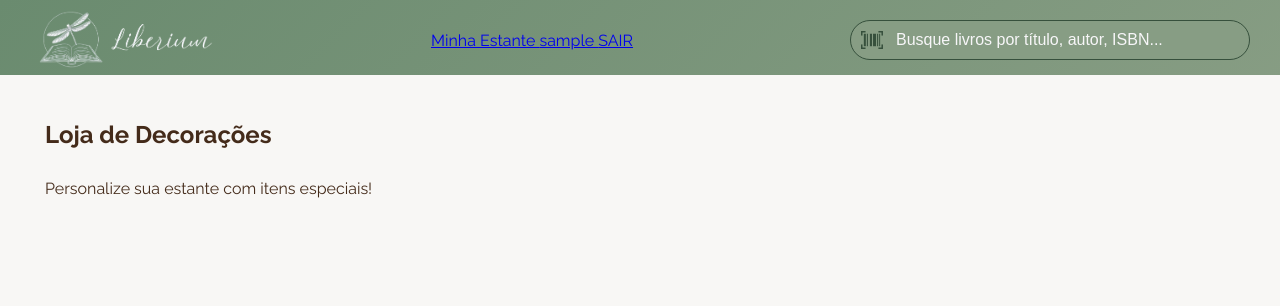
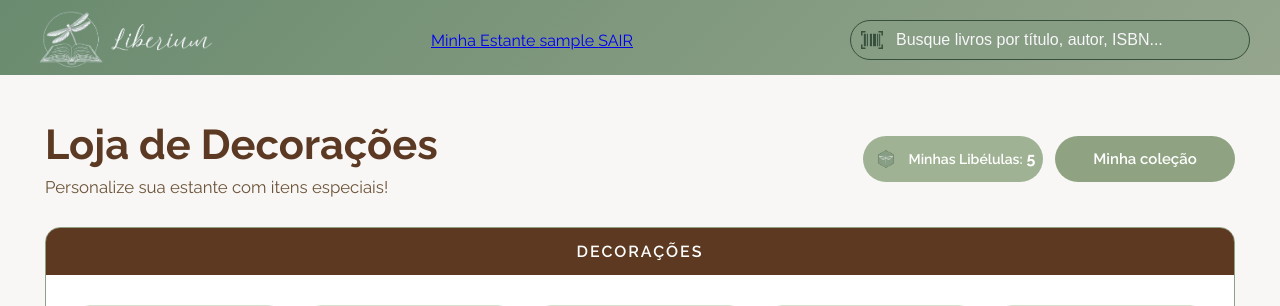
Before and after one commit to Isa-fee/Liberium, a Flask app: page /loja/ in a window 1280 px wide. Shown: the top 306 px of the page. Run offline with Flask 3, Linux system fonts and the light colour scheme; the visitor is signed in with stand-in values (Sample User, id 1); data comes from the database, SQL or seed files in the repository; data that the repository does not hold is empty.

Commit message:
css da loja certo

```diff
--- a/static/css/loja/style.css
+++ b/static/css/loja/style.css
@@ -10,12 +10,11 @@
 
 
 /* ================================
-   CABEÇALHO
+   CABEÇALHO DA LOJA
 ================================ */
 
-.pagina-loja h1 {
+.topo {
     max-width: 1200px;
-    margin: 0 auto 8px;
     margin: 0 auto 30px;
 
     display: flex;
@@ -28,6 +27,7 @@
 
 /* ================================
    TÍTULO
+================================ */
 
 .titulo {
     flex: 1;
@@ -37,23 +37,22 @@
     margin: 0 0 8px;
 
     color: #5b3923;
+
     font-size: 2.6rem;
 }
 
-.pagina-loja > p {
-    max-width: 1200px;
-    margin: 0 auto 40px;
 .titulo p {
     margin: 0;
 
     color: #6c5338;
+
     font-size: 1.05rem;
 }
 
 
 /* ================================
-   SEÇÕES
    AÇÕES DO TOPO
+================================ */
 
 .acoes-loja {
     display: flex;
@@ -68,6 +67,7 @@
 
 /* ================================
    MINHAS LIBÉLULAS
+================================ */
 
 .saldo-libelulas {
     width: 180px;
@@ -100,6 +100,7 @@
 
 /* ================================
    ÍCONE DA LIBÉLULA
+================================ */
 
 .saldo-libelulas .icone-libelula {
     width: 30px;
@@ -115,6 +116,7 @@
 
 /* ================================
    TEXTO DAS LIBÉLULAS
+================================ */
 
 .texto-libelulas {
     display: flex;
@@ -135,6 +137,7 @@
 
 /* ================================
    BOTÃO MINHA COLEÇÃO
+================================ */
 
 .btn-colecao {
     width: 180px;
@@ -179,15 +182,22 @@
 
 .secao-loja {
     max-width: 1200px;
+
     margin: 0 auto 45px;
 
     background: white;
 
     border: 1px solid #8fa382;
+
     border-radius: 15px;
 
     overflow: hidden;
 }
+
+
+/* ================================
+   TÍTULO DA SEÇÃO
+================================ */
 
 .secao-loja h2 {
     margin: 0;
@@ -199,9 +209,11 @@
     color: white;
 
     font-size: 1rem;
+
     font-weight: 600;
 
     letter-spacing: 2px;
+
     text-transform: uppercase;
 
     text-align: center;
@@ -234,7 +246,9 @@
     position: relative;
 
     display: flex;
+
     flex-direction: column;
+
     align-items: center;
 
     padding: 20px;
@@ -242,6 +256,7 @@
     background: #f8f7f5;
 
     border: 1px solid #d7e2cf;
+
     border-radius: 14px;
 
     text-align: center;
@@ -262,10 +277,10 @@
 
 
 /* ================================
-   IMAGEM
+   IMAGENS DOS ITENS
 ================================ */
 
-.item-loja img {
+.item-loja > img {
     width: 170px;
     height: 170px;
 
@@ -276,13 +291,13 @@
     transition: transform .25s ease;
 }
 
-.item-loja:hover img {
+.item-loja:hover > img {
     transform: scale(1.05);
 }
 
 
 /* ================================
-   NOME
+   NOME DO ITEM
 ================================ */
 
 .item-loja h3 {
@@ -306,12 +321,14 @@
     color: #6c5338;
 
     font-size: .9rem;
+
     line-height: 1.4;
 }
 
 
 /* ================================
    PREÇO DO ITEM
+================================ */
 
 .preco-item {
     display: flex;
@@ -334,6 +351,7 @@
 
 /* ================================
    MINI LIBÉLULA DO PREÇO
+================================ */
 
 .preco-item img {
     width: 45px;
@@ -355,6 +373,7 @@
     padding: 10px 15px;
 
     border: none;
+
     border-radius: 25px;
 
     background: #8fa382;
@@ -362,6 +381,7 @@
     color: white;
 
     font-size: .95rem;
+
     font-weight: 600;
 
     cursor: pointer;
@@ -377,11 +397,10 @@
     transform: scale(1.02);
 }
 
-/* ================================
-   NÃO SEI ONDE SE ENCAIXA KKKKKK
 
 /* ================================
    ITEM JÁ ADQUIRIDO
+================================ */
 
 .item-loja .btn-adquirido {
     width: 100%;
@@ -439,6 +458,7 @@
 
 /* ================================
    TABLETS / TELAS MENORES
+================================ */
 
 @media (max-width: 700px) {
 
@@ -460,6 +480,7 @@
 
 /* ================================
    CELULAR
+================================ */
 
 @media (max-width: 600px) {
 
@@ -467,13 +488,6 @@
         padding: 20px;
     }
 
-    .pagina-loja h1 {
-        font-size: 2rem;
-    }
-
-    .grid-itens {
-        grid-template-columns: repeat(2, 1fr);
-        gap: 15px;
     .titulo h1 {
         font-size: 2rem;
     }
@@ -505,10 +519,6 @@
         padding: 15px;
     }
 
-    .item-loja img {
-        width: 110px;
-        height: 110px;
-    }
     .item-loja > img {
         width: 110px;
         height: 110px;
@@ -523,6 +533,7 @@
 
 /* ================================
    CELULARES MUITO PEQUENOS
+================================ */
 
 @media (max-width: 400px) {
 
```
